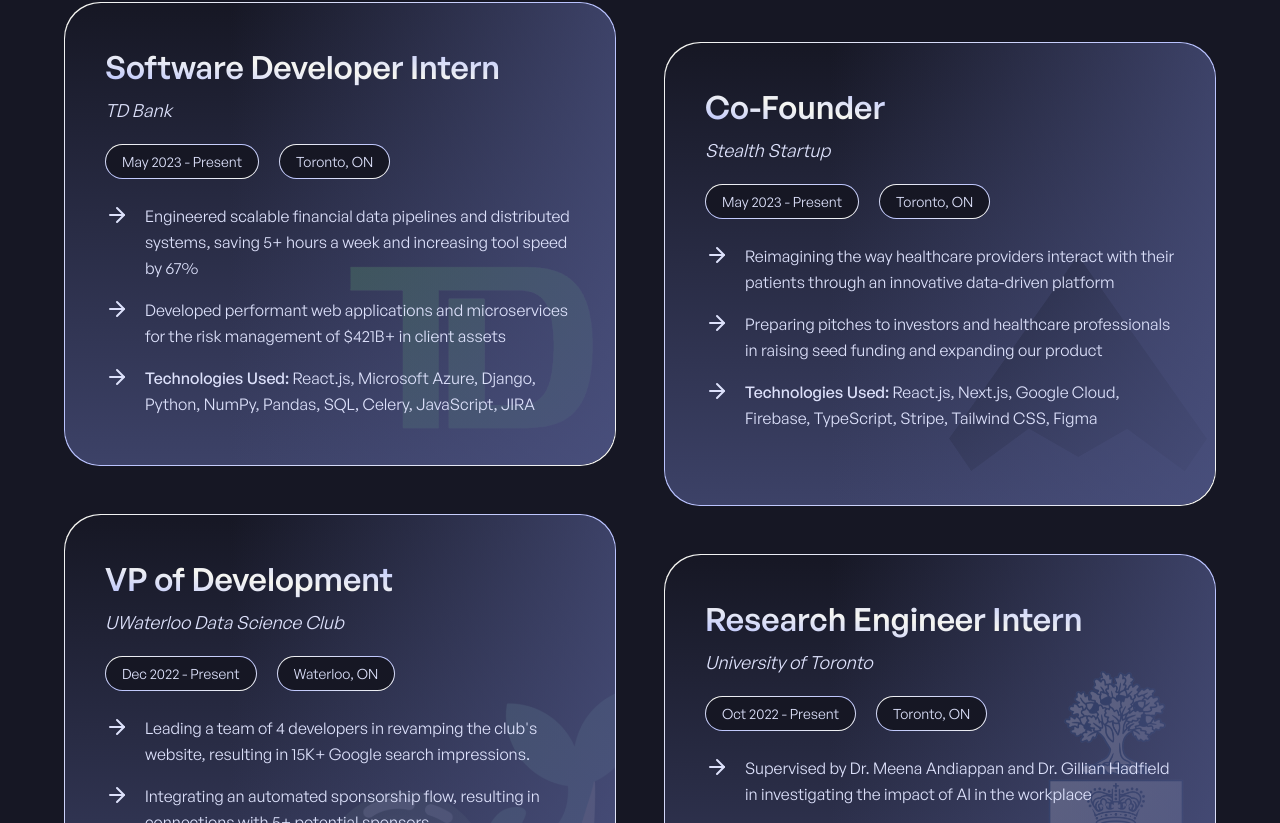
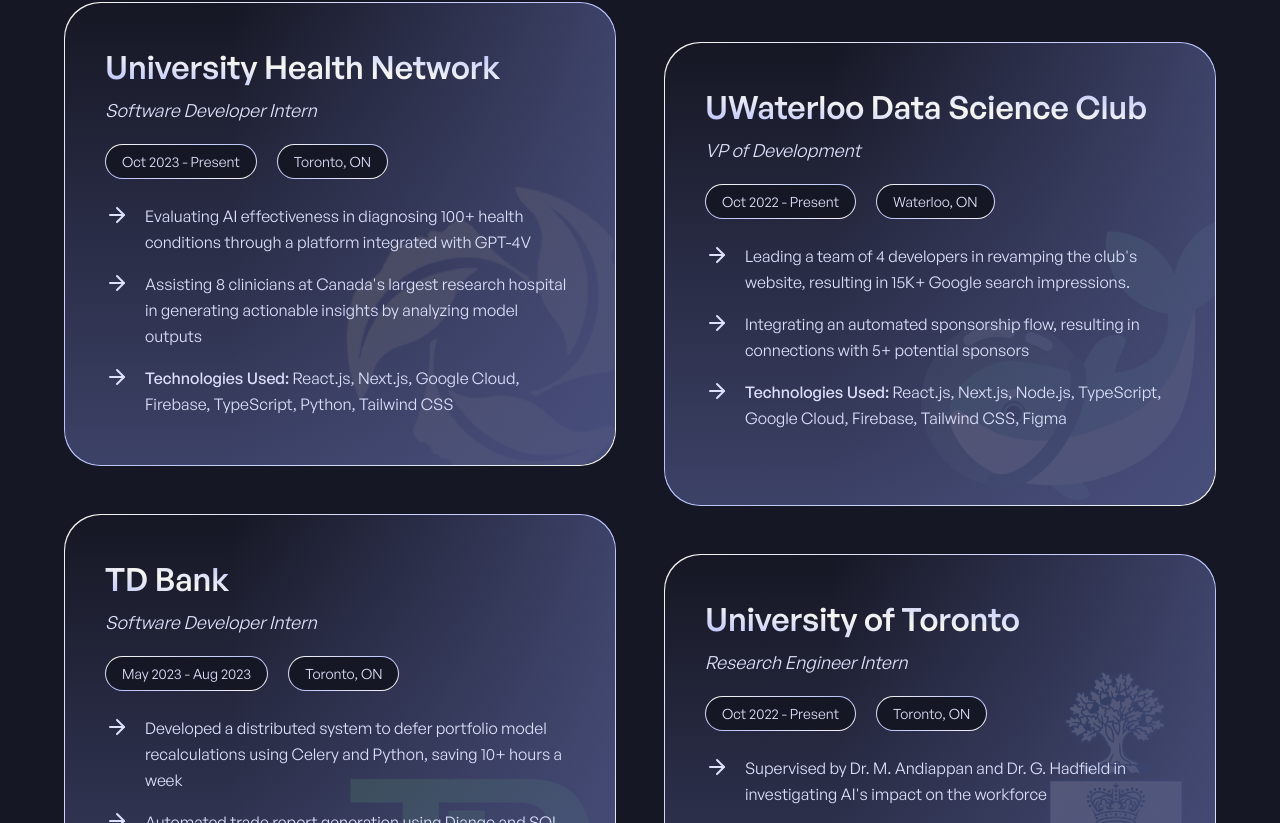
Before and after one commit to qiaoandrew/personal-website, a Next.js app: page / in a window 1280 px wide. Shown: the part 1837-2660 px from the top of the page. Built offline with nearby package versions, Linux system fonts and the light colour scheme.

Commit message:
update content

```diff
--- a/components/cards/ExperienceCard.tsx
+++ b/components/cards/ExperienceCard.tsx
@@ -31,21 +31,19 @@
           className={`absolute z-0
         ${
           experience.id === 'uoft'
-            ? 'right-[-12%] top-[60%] w-[60%] -translate-y-1/2'
-            : 'bottom-[-5%] right-[-5%] w-[60%]'
-        } ${
-            experience.id === 'stealth'
-              ? 'opacity-40 dark:opacity-100'
-              : 'opacity-70 dark:opacity-40'
+            ? 'right-[-12%] top-[60%] -translate-y-1/2'
+            : 'bottom-[-5%] right-[-5%]'
+        } ${experience.id === 'uhn' ? 'w-[55%]' : 'w-[60%]'} ${
+            theme === 'light' ? 'opacity-60' : 'opacity-30'
           }`}
         />
         <h3 className='relative z-20 mb-1 text-xl font-[550] xs:mb-1.5 xs:text-2xl sm:mb-2 sm:text-3xl md:mb-1.5 md:text-xl lg:text-2xl xl:text-3xl 2xl:text-4xl'>
           <span className='gradient-text dark-main-gradient dark:light-main-gradient'>
-            {experience.title}
+            {experience.company}
           </span>
         </h3>
         <p className='transition-300 relative z-20 mb-3 text-sm italic text-purple5 dark:text-purple2 xs:mb-4 xs:text-md sm:mb-5 sm:text-lg md:mb-3 md:text-sm lg:mb-4 xl:mb-5 xl:text-md 2xl:text-lg'>
-          {experience.company}
+          {experience.title}
         </p>
         <div className='relative z-20 mb-3 hidden flex-wrap gap-3 3xs:flex xs:mb-4 xs:gap-4 sm:mb-5 md:mb-3 lg:mb-4 2xl:mb-6 2xl:gap-5'>
           <Chip>{experience.date}</Chip>
--- a/constants/experiences.ts
+++ b/constants/experiences.ts
@@ -2,51 +2,29 @@
 
 import tdLogo from '@/public/img/logos/td.png';
 import uoftLogo from '@/public/img/logos/uoft.png';
-import stealthLogo from '@/public/img/logos/stealth.png';
 import uwdscLogo from '@/public/img/logos/uwdsc.png';
+import uhnLogo from '@/public/img/logos/uhn.png';
 
 export const EXPERIENCES: Experience[] = [
   {
-    id: 'td',
+    id: 'uhn',
     title: 'Software Developer Intern',
-    company: 'TD Bank',
+    company: 'University Health Network',
     location: 'Toronto, ON',
-    date: 'May 2023 - Present',
-    logo: tdLogo,
+    date: 'Oct 2023 - Present',
+    logo: uhnLogo,
     description: [
       {
-        lg: 'Engineered scalable financial data pipelines and distributed systems, saving 5+ hours a week and increasing tool speed by 67%',
-        sm: 'Engineered scalable financial data pipelines and distributed systems',
+        lg: 'Evaluating AI effectiveness in diagnosing 100+ health conditions through a platform integrated with GPT-4V',
+        sm: 'Evaluating AI effectiveness in diagnosing 100+ health conditions',
       },
       {
-        lg: 'Developed performant web applications and microservices for the risk management of $421B+ in client assets',
-        sm: 'Developed performant web applications for the risk management of $421B+ in assets',
+        lg: "Assisting 8 clinicians at Canada's largest research hospital in generating actionable insights by analyzing model outputs",
+        sm: 'Assisting 8 clinicians in generating actionable insights through model outputs',
       },
       {
-        lg: '<span class="font-medium">Technologies Used:</span> React.js, Microsoft Azure, Django, Python, NumPy, Pandas, SQL, Celery, JavaScript, JIRA',
-        sm: '<span class="font-medium">Technologies Used:</span> React.js, Microsoft Azure, Django, Python, SQL, JavaScript',
-      },
-    ],
-  },
-  {
-    id: 'stealth',
-    title: 'Co-Founder',
-    company: 'Stealth Startup',
-    location: 'Toronto, ON',
-    date: 'May 2023 - Present',
-    logo: stealthLogo,
-    description: [
-      {
-        lg: 'Reimagining the way healthcare providers interact with their patients through an innovative data-driven platform',
-        sm: 'Reimaging doctor-patient interaction through an innovative data-driven platform',
-      },
-      {
-        lg: 'Preparing pitches to investors and healthcare professionals in raising seed funding and expanding our product',
-        sm: 'Preparing investor pitches and raising seed funding to expand our product',
-      },
-      {
-        lg: '<span class="font-medium">Technologies Used:</span> React.js, Next.js, Google Cloud, Firebase, TypeScript, Stripe, Tailwind CSS, Figma',
-        sm: '<span class="font-medium">Technologies Used:</span> React.js, Next.js, Googld Cloud, TypeScript, Stripe',
+        lg: '<span class="font-medium">Technologies Used:</span> React.js, Next.js, Google Cloud, Firebase, TypeScript, Python, Tailwind CSS',
+        sm: '<span class="font-medium">Technologies Used:</span> React.js, Next.js, Google Cloud, Firebase, TypeScript, Python',
       },
     ],
   },
@@ -55,7 +33,7 @@
     title: 'VP of Development',
     company: 'UWaterloo Data Science Club',
     location: 'Waterloo, ON',
-    date: 'Dec 2022 - Present',
+    date: 'Oct 2022 - Present',
     logo: uwdscLogo,
     description: [
       {
@@ -73,6 +51,29 @@
     ],
   },
   {
+    id: 'td',
+    title: 'Software Developer Intern',
+    company: 'TD Bank',
+    location: 'Toronto, ON',
+    date: 'May 2023 - Aug 2023',
+    logo: tdLogo,
+    description: [
+      {
+        lg: 'Developed a distributed system to defer portfolio model recalculations using Celery and Python, saving 10+ hours a week',
+        sm: 'Developed a system to defer portfolio model recalculations, saving 10+ hours a week',
+      },
+      {
+        lg: 'Automated trade report generation using Django and SQL, removing 5+ hours a week of repetitive data entry',
+        sm: 'Automated trade report generation, removing 5+ hours a week of data entry',
+      },
+      {
+        lg: '<span class="font-medium">Technologies Used:</span> React.js, Microsoft Azure, Django, Python, NumPy, Pandas, SQL, Celery, JavaScript, JIRA',
+        sm: '<span class="font-medium">Technologies Used:</span> React.js, Microsoft Azure, Django, Python, SQL, JavaScript',
+      },
+    ],
+  },
+
+  {
     id: 'uoft',
     title: 'Research Engineer Intern',
     company: 'University of Toronto',
@@ -81,8 +82,8 @@
     logo: uoftLogo,
     description: [
       {
-        lg: 'Supervised by Dr. Meena Andiappan and Dr. Gillian Hadfield in investigating the impact of AI in the workplace',
-        sm: 'Supervised by Dr. Meena Andiappan in studying the impact of AI in the workplace',
+        lg: "Supervised by Dr. M. Andiappan and Dr. G. Hadfield in investigating AI's impact on the workforce",
+        sm: "Supervised by Dr. M. Andiappan in investigating AI's impact on the workforce",
       },
       {
         lg: 'Deployed an AI-powered survey platform for 500+ participants as part of a university-partnered collaboration with OpenAI',
```
Also changed, not shown: public/img/logos/uhn.png (added).
